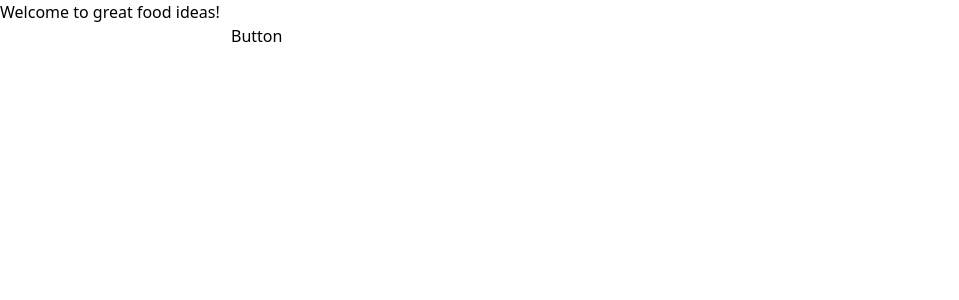
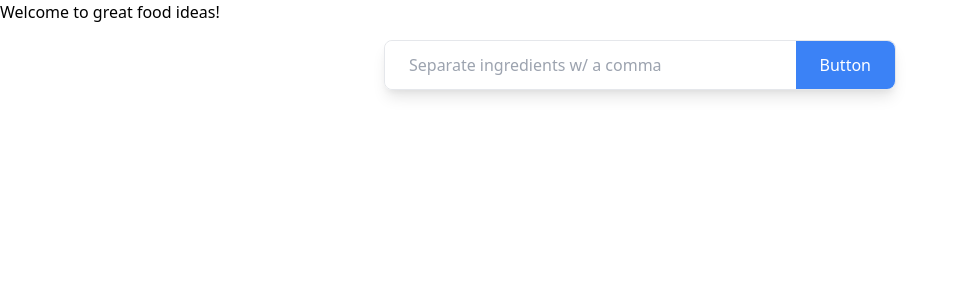
Before and after one commit to Reformedhope/Recipe_book, a React (Create React App) app: page / in a window 1280 px wide. Shown: the top 300 px of the page, without its empty margins (0-959 px from the left). Built offline with nearby package versions, Linux system fonts and the light colour scheme.

Commit message:
updated search page stylization

```diff
--- a/src/Components/RecipeSummary.jsx
+++ b/src/Components/RecipeSummary.jsx
@@ -11,7 +11,7 @@ export default function RecipeSummary(){
         let response = await axios.get(`https://spoonacular-recipe-food-nutrition-v1.p.rapidapi.com/recipes/${recipeId}/summary`,
         {
             headers: {
-          'X-RapidAPI-Key': 'ebca4246cbmshfdb935bd9e33d2bp16cdacjsn55f3c899903a',
+          'X-RapidAPI-Key': '3209788d98msh7972559b7c7ebe3p199943jsn5a92dd09c0e7',
           'X-RapidAPI-Host': 'spoonacular-recipe-food-nutrition-v1.p.rapidapi.com'
         }
     }
--- a/src/Components/SearchBar.jsx
+++ b/src/Components/SearchBar.jsx
@@ -16,15 +16,26 @@ const SearchBar = (props) => {
     };
 
     return (
-        <div>
-            <form  on onSubmit={handleRecipeSubmit}>
-                <input type = "text" place holder ="Seperate ingredients w/ a comma" value = {search}  onChange={(e) => setSearch(e.target.value)}/>
-                <button type="submit">Button</button>
-            </form>
-
+        <div className="flex justify-center py-4">
+          <form onSubmit={handleRecipeSubmit} className="w-full max-w-lg">
+            <div className="flex items-center border rounded-lg shadow-lg">
+              <input
+                type="text"
+                placeholder="Separate ingredients w/ a comma"
+                value={search}
+                onChange={(e) => setSearch(e.target.value)}
+                className="py-3 px-6 w-full rounded-l-lg focus:outline-none focus:ring focus:border-blue-500"
+              />
+              <button
+                type="submit"
+                className="bg-blue-500 hover:bg-blue-600 text-white py-3 px-6 rounded-r-lg ml-2" // Add 'ml-2' class to create space between the input and the button
+              >
+                Button
+              </button>
+            </div>
+          </form>
         </div>
-
-     );
+      );
 }
 
 export default SearchBar;
```
